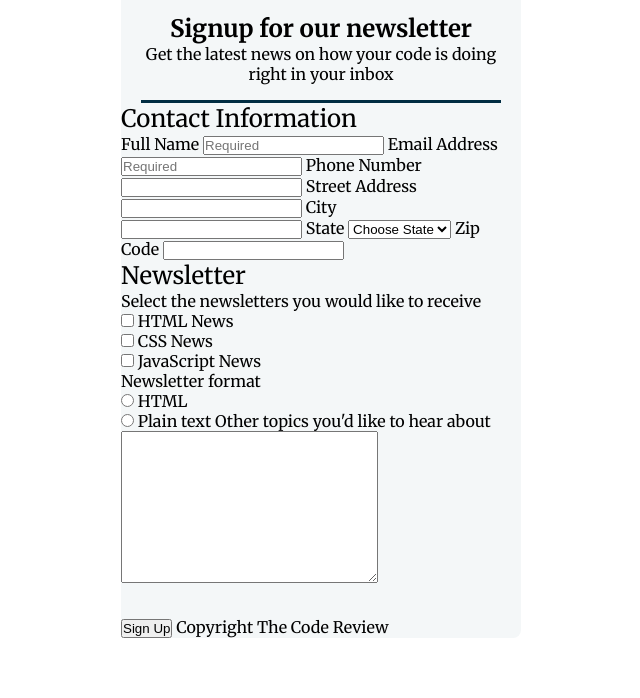
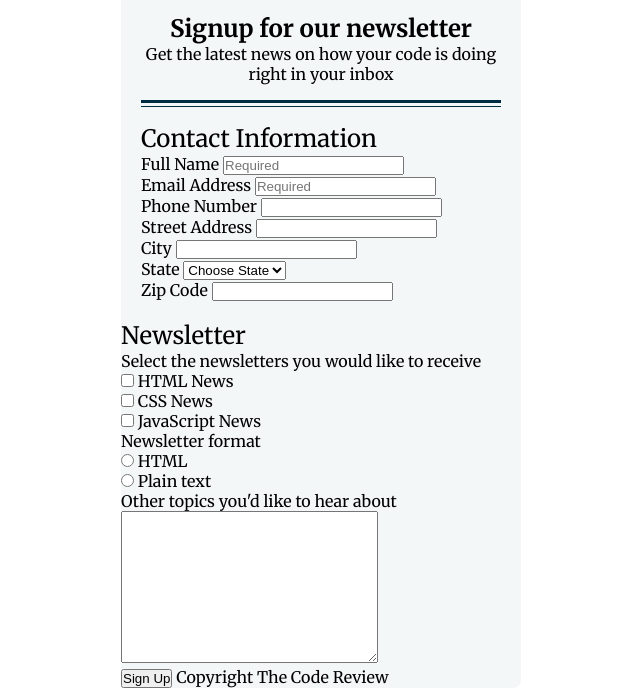
Before and after one commit to MattPahuta/online-registration-form, a plain HTML site: page index.html in a window 1280 px wide. Shown: the part 117-815 px from the top of the page, without its empty margins (319-959 px from the left). Drawn offline with Linux system fonts and the light colour scheme.

Commit message:
Rework some html structure

```diff
--- a/css/styles.css
+++ b/css/styles.css
@@ -41,8 +41,17 @@ h1 {
   border-bottom: 3px solid #012d42;
 }
 
+.contact-container {
+  margin: 3px auto;
+  padding: 1em 0;
+  max-width: 90%;
+  border-top: 1px solid #012d42;
+}
+
 fieldset {
+  /* margin: 0 auto;
   margin-bottom: 30px;
+  max-width: 90%; */
   border: none;
 }
 
--- a/index.html
+++ b/index.html
@@ -19,49 +19,85 @@
       <p>Get the latest news on how your code is doing right in your inbox</p>
     </div>
 
+    <div class="contact-container">
+      <fieldset class="contact" id="contact">
+        <legend>Contact Information</legend>
+        <div class="form-row">
+          <label class="form-label" for="name">Full Name</label>
+          <input type="text" id="name" name="user_name" placeholder="Required" required>
+        </div>
+        <div class="form-row">
+          <label class="form-label" for="email">Email Address</label>
+          <input type="email" id="email" name="user_email" placeholder="Required">
+        </div>
+        <div class="form-row">
+          <label class="form-label" for="phone">Phone Number</label>
+          <input type="tel" id="phone" name="user_phone">
+        </div>
+        <div class="form-row">
+          <label class="form-label" for="address">Street Address</label>
+          <input type="text" id="address" name="user_address">
+        </div>
+        <div class="form-row">
+          <label class="form-label" for="city">City</label>
+          <input type="text" id="city" name="user_city">
+        </div>
 
-    <fieldset class="contact">
-      <legend>Contact Information</legend>
-      <label for="name">Full Name</label>
-      <input type="text" id="name" name="user_name" placeholder="Required" required>
-      <label for="email">Email Address</label>
-      <input type="email" id="email" name="user_email" placeholder="Required">
-      <label for="phone">Phone Number</label>
-      <input type="tel" id="phone" name="user_phone">
-      <label for="address">Street Address</label>
-      <input type="text" id="address" name="user_address">
-      <label for="city">City</label>
-      <input type="text" id="city" name="user_city">
-      <label for="state">State</label>
-      <select id="state" name="user_state">
-        <option value="">Choose State</option>
-        <option value="california">California</option>
-      </select>
-      <label for="zip">Zip Code</label>
-      <input type="number" id="zip" name="user_zip">
+        <div class="form-row">
+          <label class="form-label" for="state">State</label>
+          <select id="state" name="user_state">
+            <option value="">Choose State</option>
+            <option value="california">California</option>
+          </select>
+        </div>
 
-    <fieldset class="newsletter">
+        <div class="form-row">
+          <label class="form-label" for="zip">Zip Code</label>
+          <input type="number" id="zip" name="user_zip">
+        </div>
+
+      </fieldset>
+    </div>
+
+
+
+    <div class="container">
+
+    </div>
+    <fieldset class="newsletter" id="newsletter">
       <legend>Newsletter</legend>
 
-      <label>Select the newsletters you would like to receive</label>
-        <br>
+      <label class="form-label">Select the newsletters you would like to receive</label>
+      <!-- Newsletters - checkboxes -->
+      <div class="form-choice">
         <input type="checkbox" id="html-news" value="news_html" name="news_interest">
-        <label for="html-news">HTML News</label>
-        <br>
+        <label class="form-label" for="html-news">HTML News</label>
+      </div>
+
+      <div class="form-choice">
         <input type="checkbox" id="css-news" value="news_css" name="news_interest">
-        <label for="css-news">CSS News</label>
-        <br>
+        <label class="form-label" for="css-news">CSS News</label>
+      </div>
+
+      <div class="form-choice">
         <input type="checkbox" id="javascript-news" value="news_javascript" name="news_interest">
-        <label for="html-news">JavaScript News</label>
-        <br>
+        <label class="form-label" for="javascript-news">JavaScript News</label>
+      </div>
 
-      <label>Newsletter format</label>
-        <br>
+
+      <label class="form-label">Newsletter format</label>
+      <!-- Newsletter format - radios -->
+      <div class="form-choice">
         <input type="radio" id="html-format" value="html_format" name="news_format">
-        <label>HTML</label>
-        <br>
+        <label class="form-label" for="html-format">HTML</label>
+      </div>
+
+      <div class="form-choice">
         <input type="radio" id="plain-format" value="plain_format" name="news_format">
-        <label>Plain text</label>
+        <label class="form-label" for="plain-format">Plain text</label>
+      </div>
+
+
 
       <label for="comments">Other topics you'd like to hear about</label>
       <textarea name="user_comments" id="comments" cols="30" rows="10"></textarea>
```
